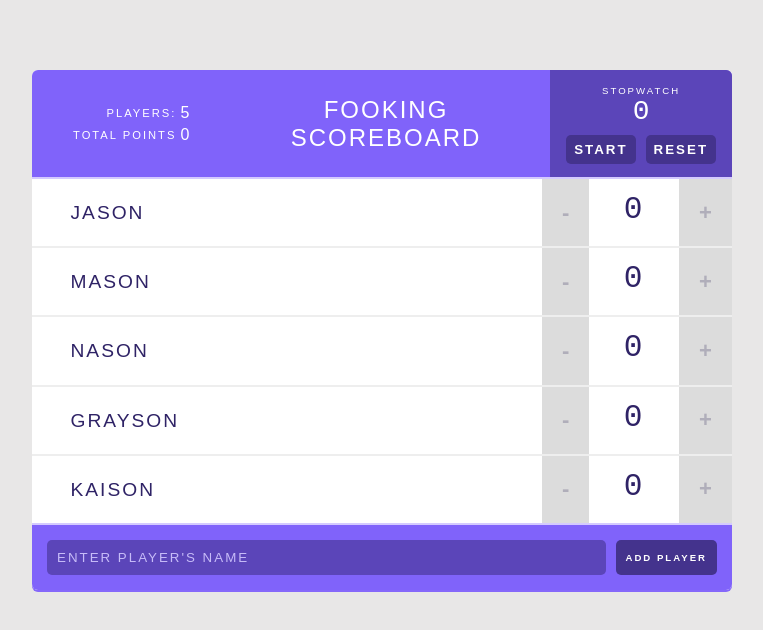
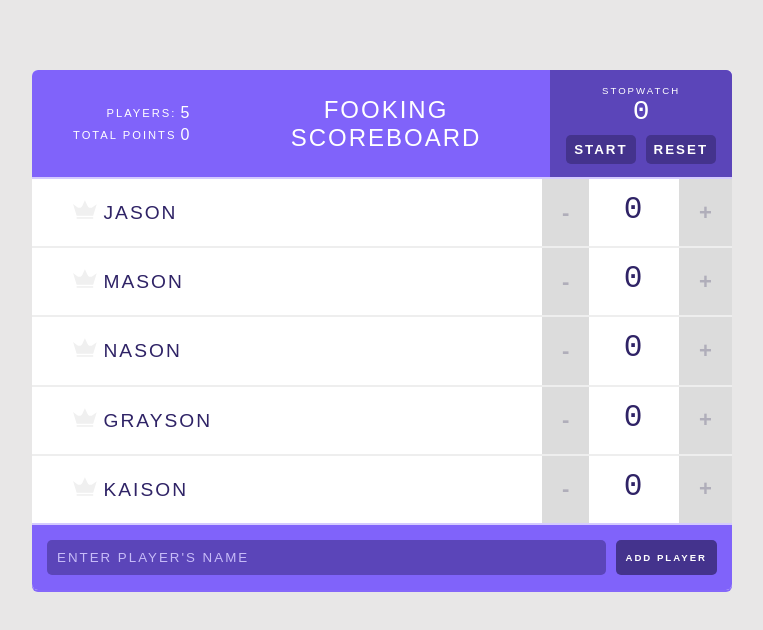
Before and after one commit to jasonyee1776/react-scoreboard, a React (Create React App) app: page / in a window 1280 px wide. Shown: the top 630 px of the page, without its empty margins (258-1021 px from the left). Built offline with nearby package versions, Linux system fonts and the light colour scheme.

Commit message:
added Crown component

```diff
--- a/src/components/App.js
+++ b/src/components/App.js
@@ -91,6 +91,23 @@ class App extends Component {
     })
   }
 
+  handleHighScore = () => {
+    // create function that will return the player id with the highest score
+    // how to handle players with tied scores?
+    const numOfPlayers = this.state.players.length
+    let highScorePlayerId = []
+    let highScore = 0
+    for(let i = 0;i<numOfPlayers;i++) {
+      if(this.state.players[i].score <= 0) {
+          break;
+      } else if(this.state.players[i].score > highScore) {
+          highScore = this.state.players[i].score
+          highScorePlayerId = [this.state.players[i].id]
+      }
+    }
+    return highScorePlayerId;
+  }
+
   render() {
     return (
       <div className="scoreboard">
@@ -110,6 +127,7 @@ class App extends Component {
             score={player.score}
             changeScore={this.handleScoreChange}
             index={index}
+            handleHighScore={this.handleHighScore}
           />
         )}
           <AddPlayerForm
--- /dev/null
+++ b/src/components/Crown.js
@@ -0,0 +1,18 @@
+import React from 'react';
+
+const Crown = (props) => {
+
+
+
+    return(
+    <svg viewBox="0 0 44 35" >
+        {console.log(props.handleHighScore())}
+        <path d="M26.7616 10.6207L21.8192 0L16.9973 10.5603C15.3699 14.1207 10.9096 15.2672 7.77534 12.9741L0 7.24138L6.56986 28.8448H37.0685L43.5781 7.72414L35.7425 13.0948C32.6685 15.2672 28.3288 14.0603 26.7616 10.6207Z" transform="translate(0 0.301727)"/>
+        <rect width="30.4986" height="3.07759" transform="translate(6.56987 31.5603)"/>
+    </svg>
+    )
+}
+
+
+
+export default Crown;
--- a/src/components/Player.js
+++ b/src/components/Player.js
@@ -1,6 +1,7 @@
 import React, {PureComponent} from 'react';
 import PropTypes from 'prop-types';
 import Counter from './Counter';
+import Crown from './Crown';
 
 /*
   const Player = (this.props) => {
@@ -36,7 +37,8 @@ class Player extends PureComponent {
     name: PropTypes.string.isRequired,
     score: PropTypes.number.isRequired,
     changeScore: PropTypes.func,
-    index: PropTypes.number
+    index: PropTypes.number,
+    handleHighScore: PropTypes.func
   };
 
   render() {
@@ -47,13 +49,18 @@ class Player extends PureComponent {
       name,
       score,
       changeScore,
-      index
+      index,
+      handleHighScore
     } = this.props
     console.log(name + " rendered")
     return (
       <div className="player">
         <span className="player-name">
           <button className="remove-player" onClick={() => removePlayer(id)}>✖</button>
+          <Crown
+            score={score}
+            handleHighScore={handleHighScore}
+          />
           { name }
         </span>
 
```
